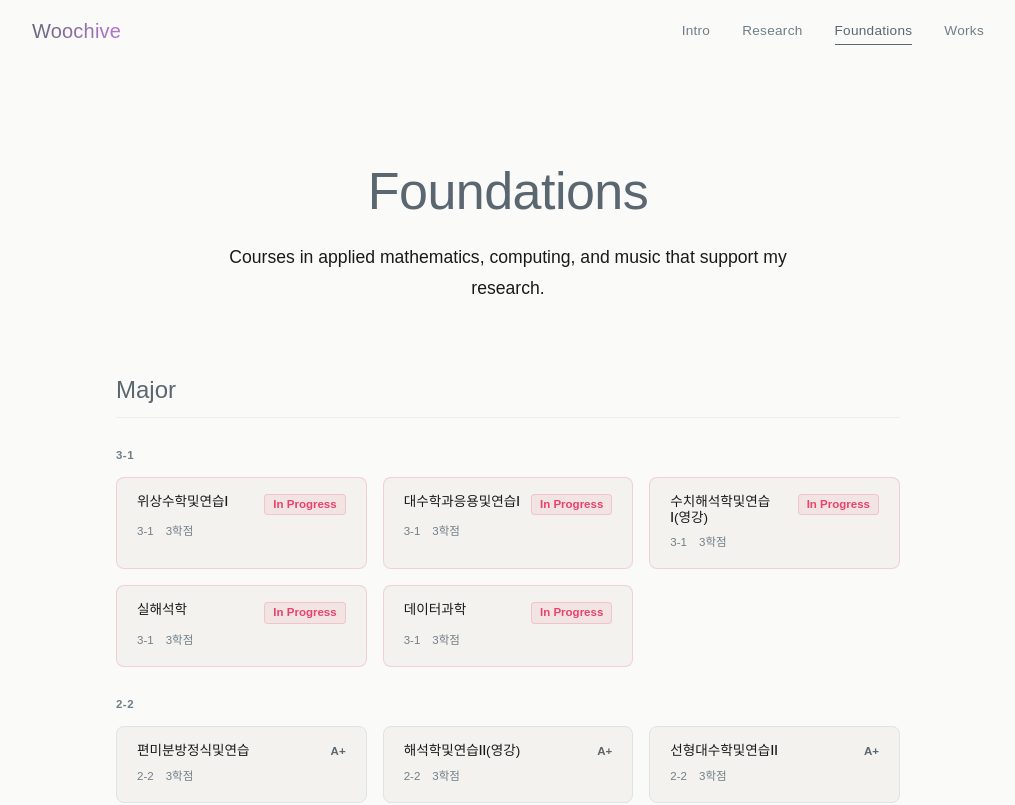
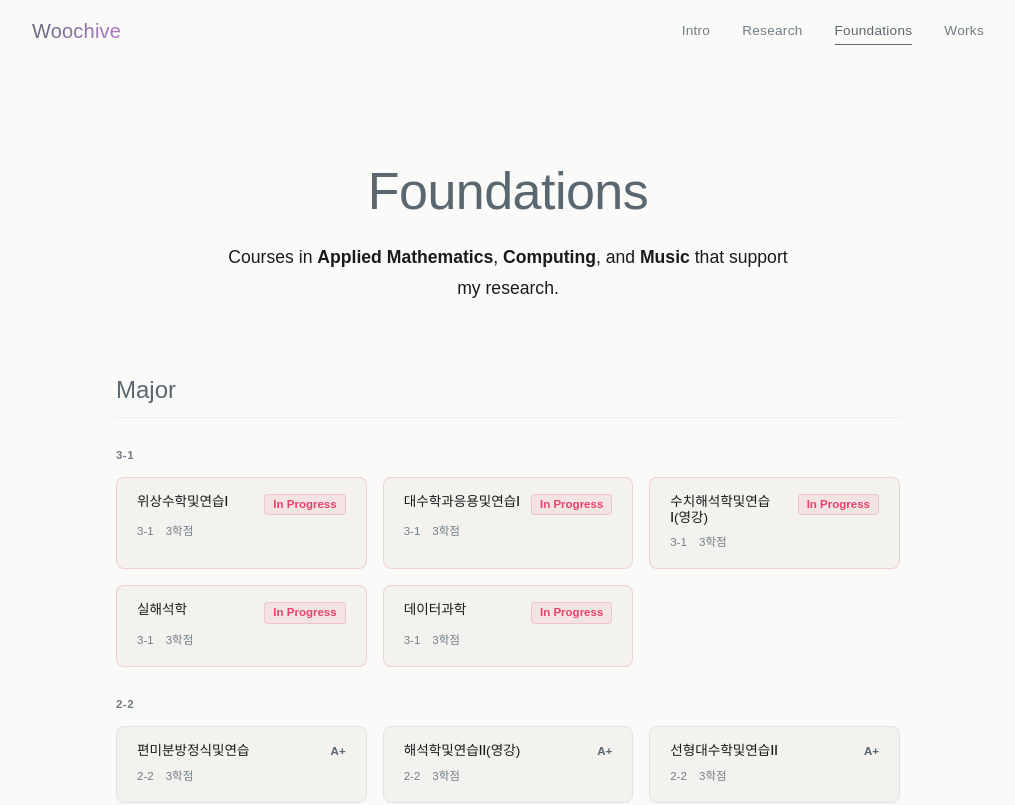
Before and after one commit to sonluos/woochive, a React (Vite) app: page /foundations in a window 1280 px wide. Shown: the top 805 px of the page, without its empty margins (132-1147 px from the left). Built offline with nearby package versions, Linux system fonts and the light colour scheme.

Commit message:
style: bold subtitles, foundation card hover gray

```diff
--- a/src/pages/Foundations.css
+++ b/src/pages/Foundations.css
@@ -87,8 +87,8 @@
 }
 
 .course-card:hover {
-  border-color: #9B74B0;
-  box-shadow: 0 2px 8px rgba(155, 116, 176, 0.10);
+  border-color: #5B6770;
+  box-shadow: 0 2px 8px rgba(91, 103, 112, 0.10);
 }
 
 .course-card__header {
--- a/src/pages/Foundations.tsx
+++ b/src/pages/Foundations.tsx
@@ -55,7 +55,7 @@ export default function Foundations() {
       <section className="foundations__header container">
         <h1 className="foundations__title">Foundations</h1>
         <p className="foundations__desc">
-          Courses in applied mathematics, computing, and music that support my research.
+          Courses in <strong>Applied Mathematics</strong>, <strong>Computing</strong>, and <strong>Music</strong> that support my research.
         </p>
       </section>
 
--- a/src/pages/Research.tsx
+++ b/src/pages/Research.tsx
@@ -48,7 +48,7 @@ export default function Research() {
       <section className="research__header container">
         <h1 className="research__title" style={{ color: titleColor }}>Research</h1>
         <p className="research__desc">
-          MIR, DSP, TDA, and image processing — explored through mathematics.
+          <strong>MIR</strong>, <strong>DSP</strong>, <strong>TDA</strong>, and <strong>Image Processing</strong> — explored through <strong>Mathematics</strong>.
         </p>
       </section>
 
--- a/src/pages/Works.tsx
+++ b/src/pages/Works.tsx
@@ -7,7 +7,7 @@ export default function Works() {
       <section className="works__header container">
         <h1 className="works__title">Works</h1>
         <p className="works__desc">
-          Beat making, covers, live reports, and creative experiments.
+          <strong>Production</strong>, <strong>Cover</strong>, <strong>Report</strong>, and <strong>Creative Experiment</strong>.
         </p>
       </section>
 
```
